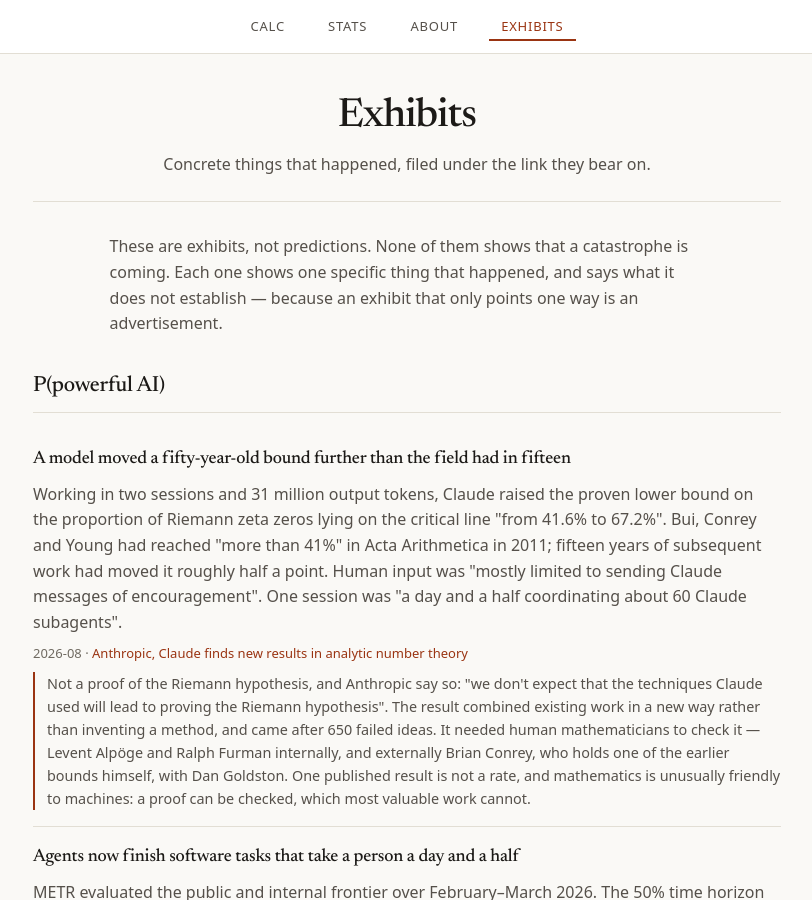
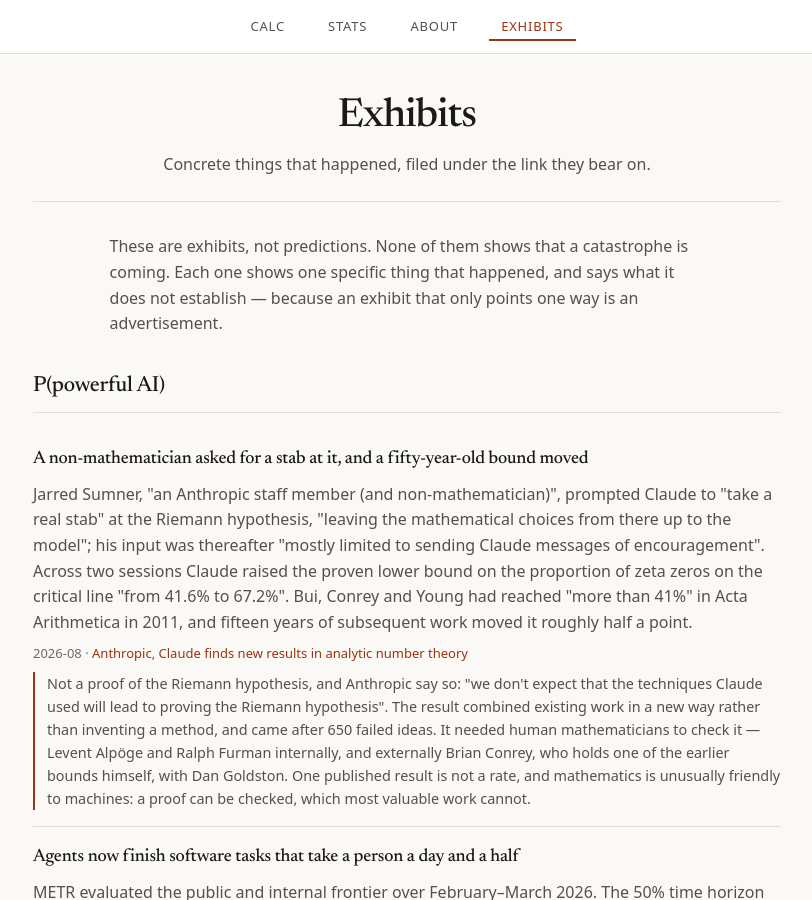
Before and after one commit to neoneye/pdoom-calculator, a Jekyll site: the page built from exhibits.html, in a window 1280 px wide and 900 px high. Shown: the whole window, without its empty margins (233-1045 px from the left). Built offline with Jekyll 4.4.1, drawn with Linux system fonts in a browser that asks for light colours.

Commit message:
Lead the Riemann exhibit with who asked, not how many tokens

```diff
--- a/_data/exhibits.yml
+++ b/_data/exhibits.yml
@@ -18,16 +18,17 @@
 
 - id: claude-riemann-zeta
   link: powerfulAi
-  title: A model moved a fifty-year-old bound further than the field had in fifteen
+  title: A non-mathematician asked for a stab at it, and a fifty-year-old bound moved
   date: 2026-08
   what: >
-    Working in two sessions and 31 million output tokens, Claude raised the proven
-    lower bound on the proportion of Riemann zeta zeros lying on the critical line
-    "from 41.6% to 67.2%". Bui, Conrey and Young had reached "more than 41%" in
-    Acta Arithmetica in 2011; fifteen years of subsequent work had moved it roughly
-    half a point. Human input was "mostly limited to sending Claude messages of
-    encouragement". One session was "a day and a half coordinating about 60 Claude
-    subagents".
+    Jarred Sumner, "an Anthropic staff member (and non-mathematician)", prompted
+    Claude to "take a real stab" at the Riemann hypothesis, "leaving the
+    mathematical choices from there up to the model"; his input was thereafter
+    "mostly limited to sending Claude messages of encouragement". Across two
+    sessions Claude raised the proven lower bound on the proportion of zeta zeros
+    on the critical line "from 41.6% to 67.2%". Bui, Conrey and Young had reached
+    "more than 41%" in Acta Arithmetica in 2011, and fifteen years of subsequent
+    work moved it roughly half a point.
   source:
     label: Anthropic, Claude finds new results in analytic number theory
     url: https://www.anthropic.com/research/riemann-zeta
```
